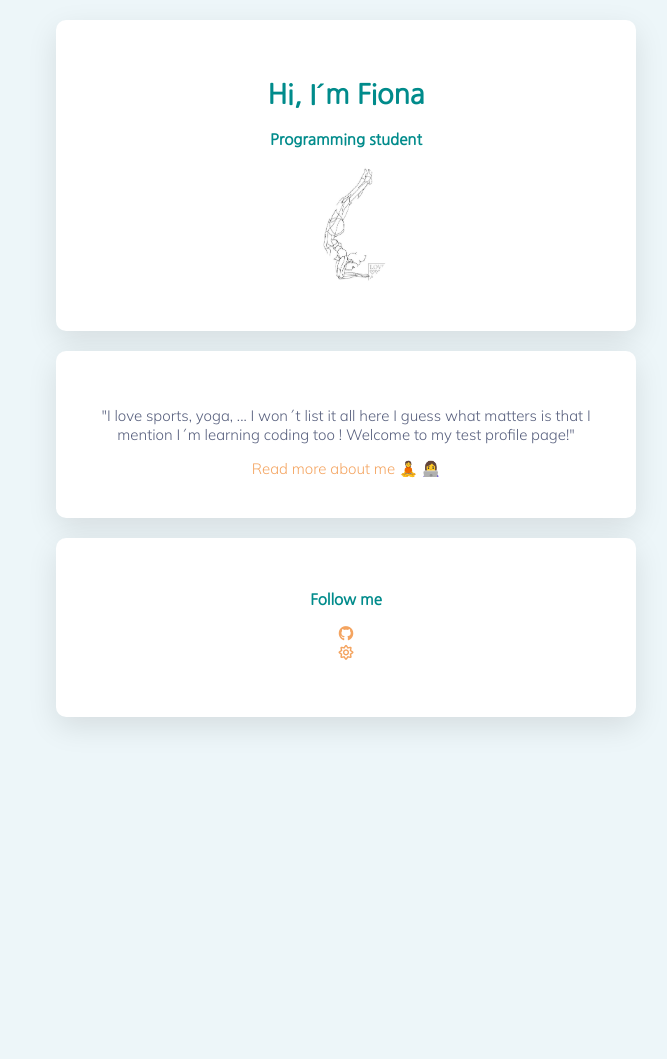
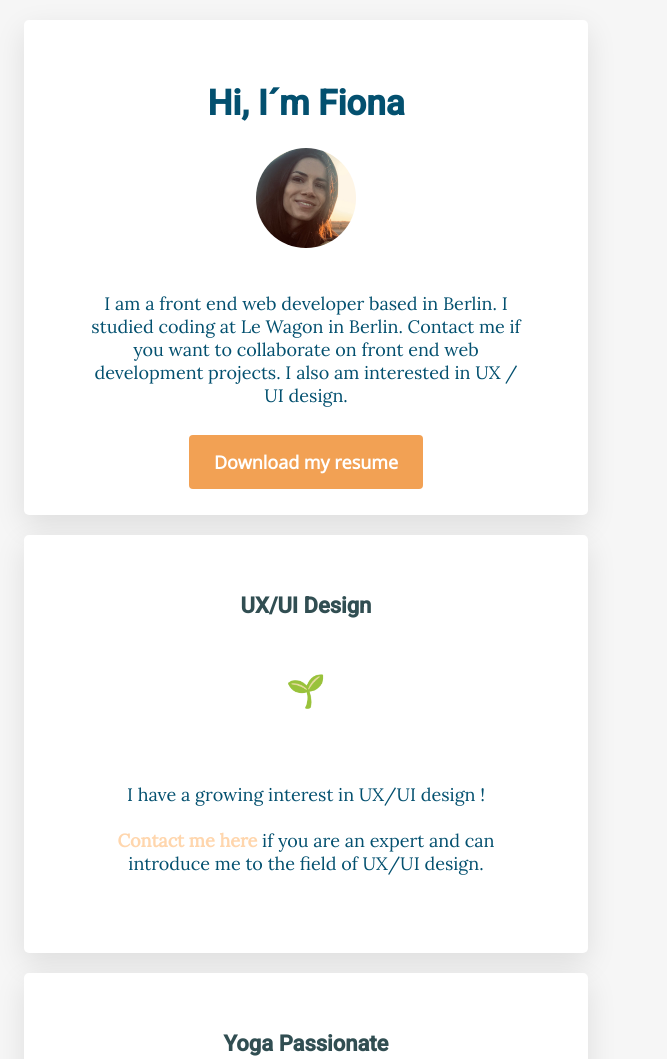
Before and after one commit to FionaTB/profile, a plain HTML site: page index.html in a window 1280 px wide. Shown: the top 1059 px of the page, without its empty margins (334-1001 px from the left). Before the commit the page ends 800 px from the top, so only its background shows below. Drawn offline with nearby package versions, Linux system fonts and the light colour scheme.

Commit message:
my profile page

```diff
--- a/index.html
+++ b/index.html
@@ -1,36 +1,81 @@
 <!DOCTYPE html>
   <html>
     <head>
+      <!-- Google result text / tab text -->
+      <title> My Profile | Fiona Toublanc-Brewster</title>
+      <!-- Google result description -->
+      <meta name="description" content="Check out my profile page and connect if we share common interests. ">
       <meta charset="utf-8">
-    <title>My profile | Welcome to the profile page of Fiona </title>
-   <meta name="description" content="This a profile page created for challenge 1. Check it out!">
       <meta name="viewport" content="width=device-width, initial-scale=1">
       <link rel="stylesheet" href="https://use.fontawesome.com/releases/v5.6.3/css/all.css">
-   <link href="https://fonts.googleapis.com/css2?family=Mulish:wght@300&family=Nanum+Gothic&family=Source+Sans+Pro:wght@300&display=swap" rel="stylesheet">
       <link rel="stylesheet" href="style.css">
     </head>
     <body>
       <div class="container">
-      <div class="card">
+        <div class="card-white">
           <h1>Hi, I´m Fiona</h1>
-    <h2>Programming student</h2>
-    <img src="images/yoga1.jpg" class="img-circle" width="100px" alt="Fiona Toublanc">
+          <img src="images/IMG_7874.jpg" alt="Fiona Toublanc-Brewster" width=100px class="image-circle">
+          <p>I am a front end web developer based in Berlin. I studied coding at Le Wagon in Berlin. Contact me if you want to collaborate on front end web development projects.
+             I also am interested in UX / UI design.</p>
+          <a href="images/Resume.pdf" class="btn-orange" download> Download my resume</a>
+
         </div>
-      <div class="card">
-    <p>"I love sports, yoga, ... I won´t list it all here I guess what matters is that I mention I´m learning coding too !
-   Welcome to my test profile page!" </p>
-    <a href="#">Read more about me 🧘  👩‍💻 </a>
+        <div class="card-white">
+          <h2>UX/UI Design</h2>
+          <p class="emoji">&#127793;</p>
+          <p>I have a growing interest in UX/UI design ! <br> <br>
+            <a href = "mailto: fionatoublanc@gmail.com" id="contact-link">Contact me here</a> if you are an expert and can introduce me to the field of UX/UI design.</p>
         </div>
-     <div class="card">
-    <h2>Follow me</h2>
+        <div class="card-white">
+          <h2>Yoga Passionate</h2>
+          <div class="yoga-img">
+          <img src="images/yoga1.jpg" width="200px" alt="yoga1">
+          <img src="images/yoga2.jpg" width="200px" alt="yoga1">
+          <img src="images/yoga3.jpg" width="200px" alt="yoga1">
+           <br> <br>
+          <img src="images/yoga4.jpg" width="200px" alt="yoga1">
+          <img src="images/yoga5.jpg" width="200px" alt="yoga1">
+          </div>
+          <p>Those are my all time favorite asanas ... <span class="emoji">&#128006;</span></p>
+        </div>
+        <div class="card-white" class="card-form">
+          <p id="form-title">Get in touch</p>
+        <form action="" method="POST">
+          <label for="Name"></label> <br>
+          <input type="text" name="name" id="Name" placeholder="Name" required>
+          <br>
+          <label for="Email"></label> <br>
+          <input type="text" name="Email" id="Email" placeholder="Email" required>
+            <br>
+          <label for="Subject"></label> <br>
+          <input type="text" name="Subject" id="Subject" placeholder="Subject" required>
+            <br>
+          <label for="Message"></label> <br>
+          <textarea rows="5" cols="30" name="Message" id="Message" placeholder="Your message" required></textarea> <br>
+          <input type="submit" value="Submit" class="btn-orange">
+        </form>
+         </div>
+          <div class="card-white">
+            <h2>Follow Me</h2>
               <ul class="list-inline">
-  <li> <a href="https://github.com/FionaTB" target="_blank">
-       <i class="fab fa-github"></i> </a>
+                <li>
+                  <a href="https://github.com/FionaTB" target="_blank">
+                    <i class="fab fa-github-square"></i>
+                  </a>
                 </li>
-   <li> <a href="https://66.media.tumblr.com/29efd44df56d6d5c9a2bd6d3897f7d8a/tumblr_o0jy6lfU7R1tx7omgo1_500.gif" target="_blank">
-       <i class="far fa-sun"></i> </a>
+                <li>
+                  <a href="https://www.instagram.com/love.watts/?hl=en" target="_blank">
+                    <i class="fab fa-instagram"></i>
+                  </a>
+                </li>
+                <li>
+                  <a href="https://www.amazon.de/" target="_blank">
+                    <i class="fab fa-amazon"></i>
+                  </a>
                 </li>
               </ul>
+              <a href="https://www.lewagon.com" class="btn-orange" target="_blank">Discover Le Wagon</a>
+
           </div>
         </div>
     </body>
--- a/style.css
+++ b/style.css
@@ -1,78 +1,146 @@
 /* design profile with CSS */
+@import url('https://fonts.googleapis.com/css2?family=Lora&family=Open+Sans:wght@300&family=Playfair+Display&family=Roboto:wght@500&display=swap');
+@import url('https://fonts.googleapis.com/css2?family=Montserrat:wght@800&display=swap');
+/*background-color, font-family, color, font-size and line-height*/
+
 body {
-  background-color: #edf6f9;
-  font-family: 'Mulish', sans-serif;
-  color: #575F7D;
-  font-size: 15px;
-  line-height: 1,6;
+  background-color: #f6f6f6;
+  font-family: 'Open Sans', sans-serif;
+  color: #03506f;
+  font-size: 22px;
+}
+
+/*headers*, color, font-family, font-size, line-height*/
+
+h1, h2, h3 {
+  font-family: 'Roboto', sans-serif;
 }
 
 h1 {
-  font-family: 'Nanum Gothic', sans-serif;
-  color: #008b8b;
-  font-size: 27px;
-  line-height: 1,5;
-  font-weight: 900;
+  font-size: 35px;
+  font-weight: bold;
+  color: #03506f;
 }
 
 h2 {
-  font-family: 'Nanum Gothic', sans-serif;
-  color: #008b8b;
-  font-size: 15px;
-  line-height: 1,5;
+  font-size: 22px;
+  color: #314e52;
 }
 
-a {
-  color: #f4a460;
-  text-decoration: none;
+h3 {
+  font-weight: 200;
  }
 
+ p {
+  font-family:'Lora', serif;
+  font-size: 18px;
+  padding: 20px;
+ }
 
-.img-circle {
-  border-radius: 50%;
+ /*links*/
+
+ a {
+  color: #FFD6AD;
+  text-decoration: none;
+  font-weight: 800;
+  font-size: 25px;
  }
 
     .container {
-  width: 500px;
-  margin: 0 auto;
+  margin-left: 350px;
+  margin-right: 350px;
   }
 
-@media (max-width: 960px) {
-  /* For a screen < 960px, this CSS will be read */
+@media screen and (max-width: 800px) {
+
   .container {
-    width: 700px;
-  }
-}
-@media (max-width: 720px) {
-  /* For a screen < 720px, this CSS will be read */
-  .container {
-    width: 500px;
-  }
-}
-@media (max-width: 540px) {
-  /* For a screen < 540px, this CSS will be read */
-  .container {
-    width: 300px;
+    margin-left: 0px;
+    margin-right: 0px;
   }
 }
 
-.card {
+.card-white {
+  margin: 20px auto;
+  padding:40px;
   background-color: white;
-  border-radius: 10px;
-  width: 500px;
-  margin: 20px auto;
-  padding: 40px;
-  box-shadow: 0px 10px 30px rgba(0,0,0,0.1);
+  border-radius: 5px;
+  box-shadow: 0 10px 30px rgba(0,0,0,0.1);
   text-align: center;
+}
+
+.image-circle {
+  border-radius: 50%;
+  width: 100px;
+}
+
+.btn-orange {
+    background-color:#f2a154;
+    color: white;
+    padding: 15px 25px;
+    border: none;
+    border-radius: 4px;
+    margin: 25px;
+    font-size: 18px;
+    font-weight: 900;
 
 }
 
-.list-inline > i{
-  display: inline-block;
-  padding: 0px 20px;
+.btn-orange:hover {
+  background-color: #FCA311;
+
 }
 
 .list-inline {
   list-style: none;
-  padding-left: 0px;
+  padding: 0px;
+  font-size: 30px;
 }
+
+.list-inline li {
+  display: inline-block;
+  padding: 0px 16px;
+}
+
+.yoga-img {
+  padding: 50px;
+}
+
+.emoji {
+  font-size: 32px;
+}
+
+#contact-link {
+ font-size: 18px;
+}
+
+#form-title {
+  font-family: 'Montserrat', sans-serif;
+  color: #f2a154;
+  font-size: 22px;
+  padding: 0px;
+  margin-bottom: 0px;
+}
+
+input[type=text], textarea {
+  width: 60%;
+  border-radius: 16px;
+  border: 3px solid #e5e5e5;
+  box-sizing: border-box;
+  font-size: 18px;
+  font-family: 'Montserrat', sans-serif;
+  margin: none;
+}
+
+input[placeholder], textarea[placeholder] {
+  padding: 15px;
+  background-color: #e5e5e5;
+
+}
+
+::placeholder {
+  color: #858585;
+};
+
+label {
+  text-align: left;
+}
```
Also changed, not shown: images/IMG_7874.jpg (added), images/yoga2.jpg (added), 3 other files. Lines whose indentation alone changed are shown as unchanged.
